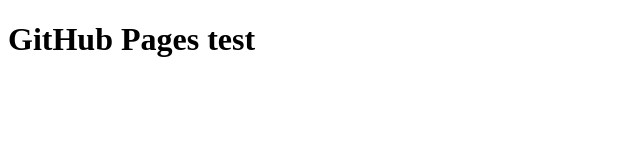
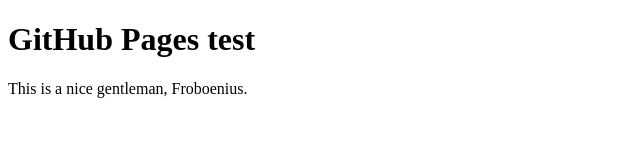
Before and after one commit to Pvag/GitHubPages_test, a website: page index.html in a window 1280 px wide. Shown: the whole page, without its empty margins (0-640 px from the left). Drawn offline with Linux system fonts and the light colour scheme.

Commit message:
feat add p

```diff
--- a/index.html
+++ b/index.html
@@ -7,5 +7,6 @@
 </head>
 <body>
     <h1>GitHub Pages test</h1>
+    <p>This is a nice gentleman, Froboenius.</p>
 </body>
 </html>
```
